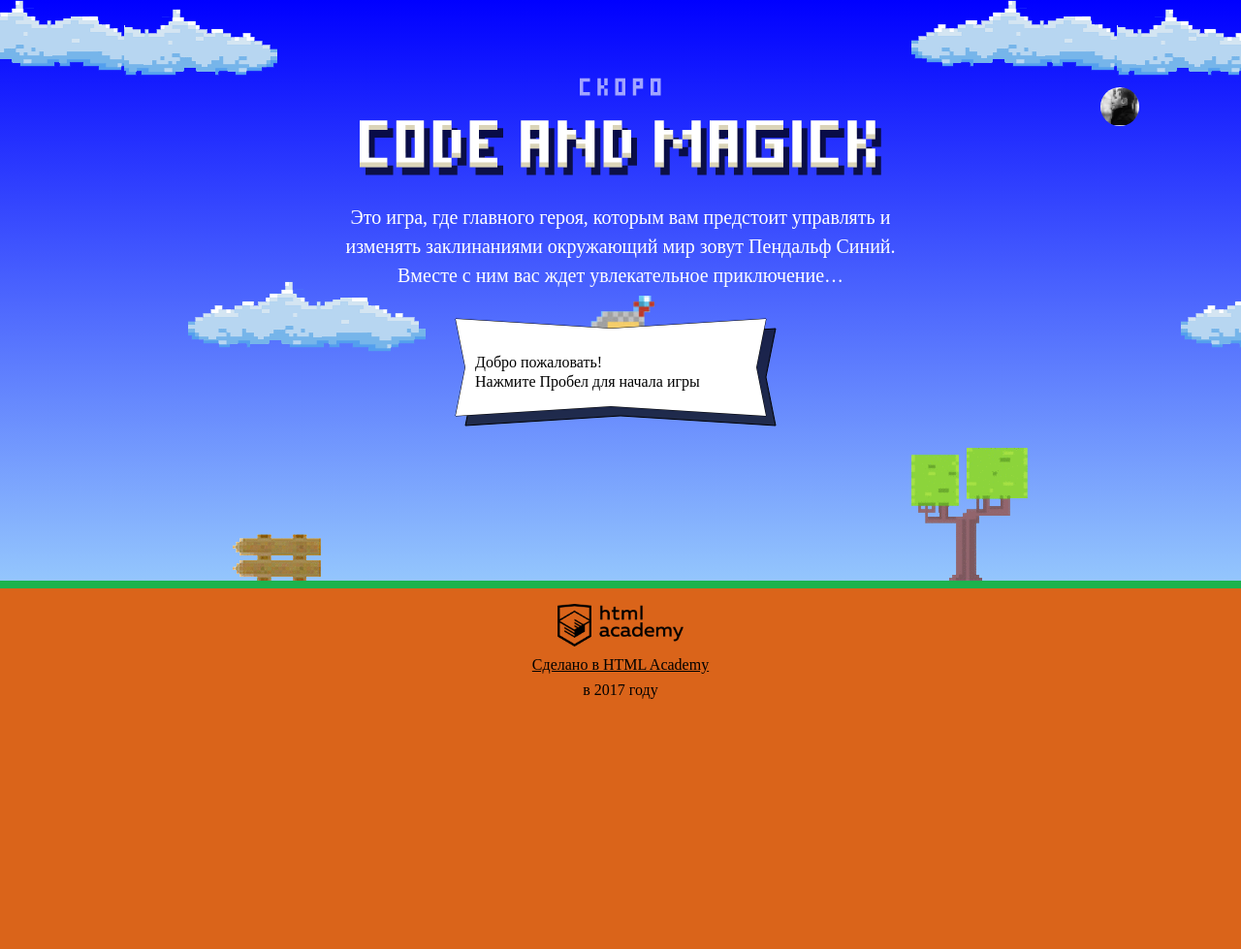
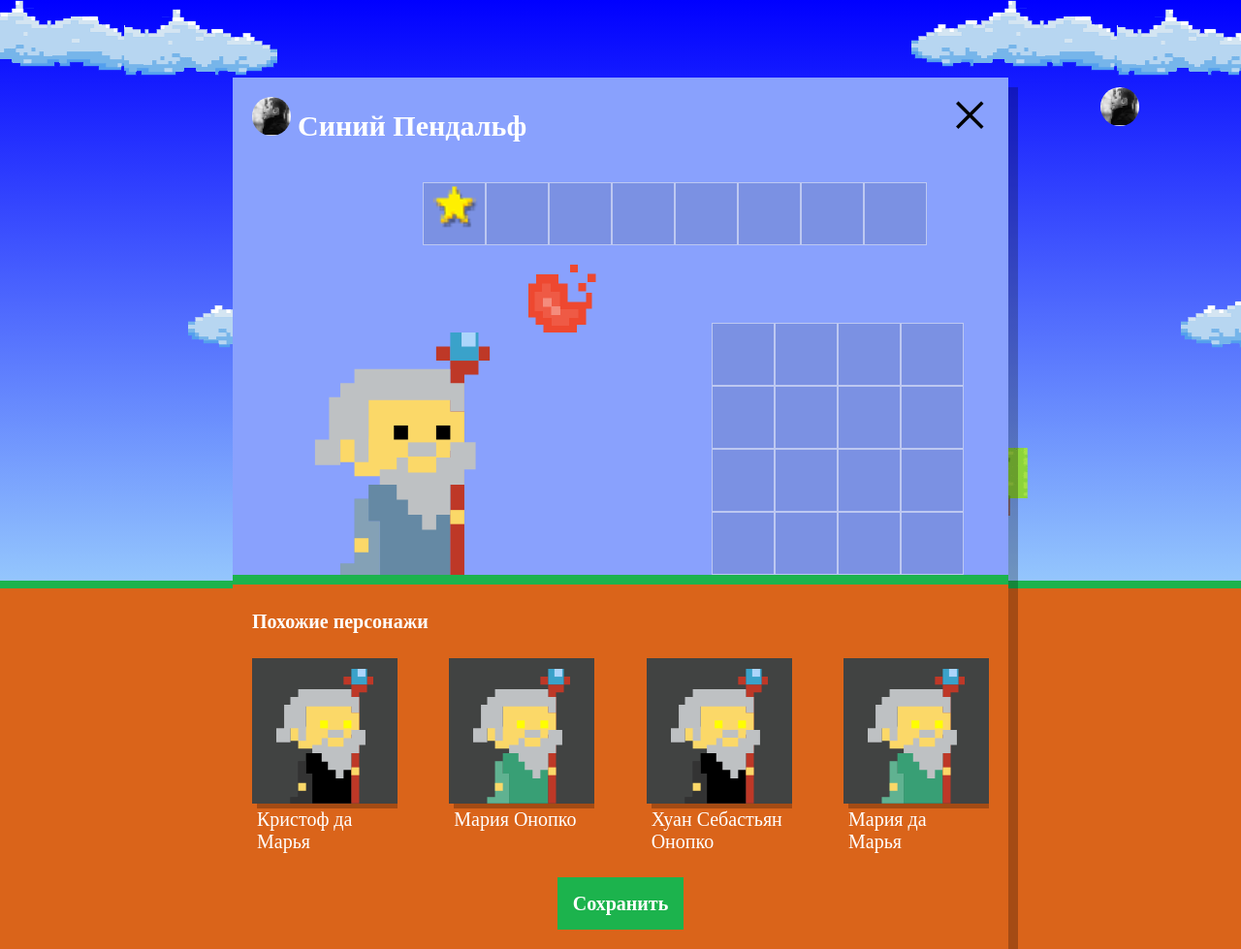
Before and after one commit to sydd2005/254645-code-and-magick, a website: page index.html in a window 1280 px wide. Shown: the whole page at 97% size. Before the commit the page ends 800 px from the top, so only its background shows below. Drawn offline with Linux system fonts and the light colour scheme; a web font is replaced by a local one.

Commit message:
added setup of similar wizards

```diff
--- a/index.html
+++ b/index.html
@@ -204,6 +204,7 @@
   }
 </script>
 <script src="js/stat.js"></script>
+<script src="js/setup.js"></script>
 <script src="js/game.js"></script>
 
 </body>
--- /dev/null
+++ b/js/setup.js
@@ -0,0 +1,107 @@
+'use strict';
+
+var WIZARD_NAMES = [
+  'Иван',
+  'Хуан Себастьян',
+  'Мария',
+  'Кристоф',
+  'Виктор',
+  'Юлия',
+  'Люпита',
+  'Вашингтон',
+];
+
+var WIZARD_SURNAMES = [
+  'да Марья',
+  'Верон',
+  'Мирабелла',
+  'Вальц',
+  'Онопко',
+  'Топольницкая',
+  'Нионго',
+  'Ирвинг',
+];
+
+var COAT_COLORS = [
+  'rgb(101, 137, 164)',
+  'rgb(241, 43, 107)',
+  'rgb(146, 100, 161)',
+  'rgb(56, 159, 117)',
+  'rgb(215, 210, 55)',
+  'rgb(0, 0, 0)',
+];
+
+var EYES_COLORS = [
+  'black',
+  'red',
+  'blue',
+  'yellow',
+  'green',
+];
+
+var setupModal = document.querySelector('.setup');
+if (setupModal) {
+  setupModal.classList.remove('hidden');
+}
+
+var similarWizardTemplate = document.querySelector('#similar-wizard-template');
+if (similarWizardTemplate) {
+  similarWizardTemplate = similarWizardTemplate.content.querySelector('.setup-similar-item');
+}
+
+var generateSimilarWizards = function (wizardsCount) {
+  var similarWizards = [];
+
+  for (var i = 0; i < wizardsCount; i++) {
+    similarWizards[i] = {
+      name: WIZARD_NAMES[Math.floor(Math.random() * WIZARD_NAMES.length)] + ' ' + WIZARD_SURNAMES[Math.floor(Math.random() * WIZARD_SURNAMES.length)],
+      coatColor: COAT_COLORS[Math.floor(Math.random() * COAT_COLORS.length)],
+      eyesColor: EYES_COLORS[Math.floor(Math.random() * EYES_COLORS.length)],
+    };
+  }
+
+  return similarWizards;
+};
+
+var createWizardElement = function (wizard, template) {
+  var wizardElement = template.cloneNode(true);
+
+  var nameLabelElement = wizardElement.querySelector('.setup-similar-label');
+  if (nameLabelElement) {
+    nameLabelElement.textContent = wizard.name;
+  }
+
+  var wizardCoatElement = wizardElement.querySelector('.wizard-coat');
+  if (wizardCoatElement) {
+    wizardCoatElement.style.fill = wizard.coatColor;
+  }
+
+  var wizardEyesElement = wizardElement.querySelector('.wizard-eyes');
+  if (wizardEyesElement) {
+    wizardEyesElement.style.fill = wizard.eyesColor;
+  }
+
+  return wizardElement;
+};
+
+var createSimilarWizardsFragment = function (wizards) {
+  var wizardsFragment = document.createDocumentFragment();
+
+  for (var i = 0; i < wizards.length; i++) {
+    wizardsFragment.appendChild(createWizardElement(wizards[i], similarWizardTemplate));
+  }
+
+  return wizardsFragment;
+};
+
+var similarListElement = setupModal.querySelector('.setup-similar-list');
+if (similarListElement) {
+  var similarWizards = generateSimilarWizards(4);
+  var similarWizardsFragment = createSimilarWizardsFragment(similarWizards);
+  similarListElement.appendChild(similarWizardsFragment);
+}
+
+var setupSimilarSection = setupModal.querySelector('.setup-similar');
+if (setupSimilarSection) {
+  setupSimilarSection.classList.remove('hidden');
+}
```
